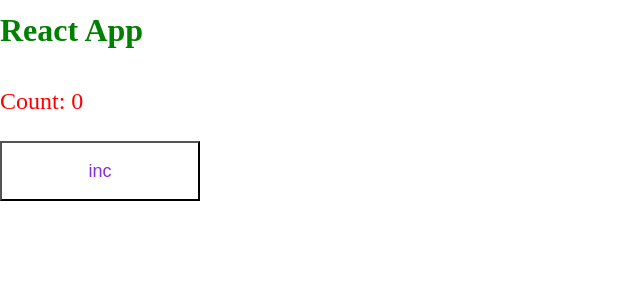
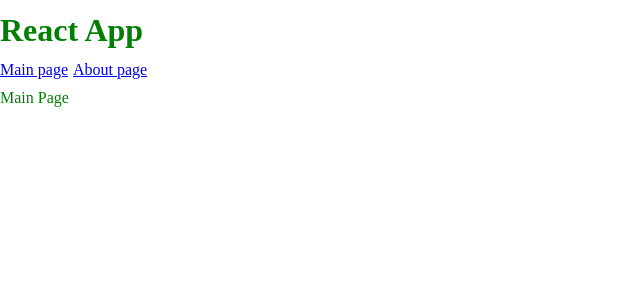
Before and after one commit to archebaldo77/arche77-blog, a React app: page / in a window 1280 px wide. Shown: the top 300 px of the page, without its empty margins (0-640 px from the left). Built offline with nearby package versions, Linux system fonts and the light colour scheme.

Commit message:
Add: basic router (react-router-dom)

```diff
--- a/package.json
+++ b/package.json
@@ -13,6 +13,7 @@
     "@types/node": "20.10.5",
     "@types/react": "18.2.45",
     "@types/react-dom": "18.2.18",
+    "@types/react-router-dom": "5.3.3",
     "@types/webpack": "5.28.5",
     "@types/webpack-dev-server": "4.7.2",
     "css-loader": "6.8.1",
@@ -31,6 +32,7 @@
   },
   "dependencies": {
     "react": "17.0.2",
-    "react-dom": "17.0.2"
+    "react-dom": "17.0.2",
+    "react-router-dom": "6.21.0"
   }
 }
--- /dev/null
+++ b/src/components/app/app.module.scss
@@ -0,0 +1,9 @@
+.app {
+  color: green;
+}
+
+.links {
+  display: flex;
+  column-gap: 5px;
+  margin-bottom: 10px;
+}
--- a/src/components/app/app.tsx
+++ b/src/components/app/app.tsx
@@ -1,13 +1,25 @@
-// components;
-import { Counter } from "../counter/counter";
+// packages;
+import { Routes, Route, Link } from "react-router-dom";
 
-import "../../styles/style.scss";
+// pages;
+import { Main } from "../../pages/main/main";
+import { About } from "../../pages/about/about";
+
+// styles;
+import cls from "./app.module.scss";
 
 export const App = () => {
   return (
-    <div className="app">
+    <div className={cls.app}>
       <h1>React App</h1>
-      <Counter />
+      <div className={cls.links}>
+        <Link to="/">Main page</Link>
+        <Link to="/about">About page</Link>
+      </div>
+      <Routes>
+        <Route path="/" element={<Main />} />
+        <Route path="/about" element={<About />} />
+      </Routes>
     </div>
   );
 };
--- a/src/index.tsx
+++ b/src/index.tsx
@@ -1,7 +1,16 @@
 // packages;
 import { render } from "react-dom";
+import { BrowserRouter } from "react-router-dom";
 
 // components;
 import { App } from "./components/app/app";
 
-render(<App />, document.getElementById(`root`));
+// styles;
+import "./styles/style.scss";
+
+render(
+  <BrowserRouter>
+    <App />
+  </BrowserRouter>,
+  document.getElementById(`root`)
+);
--- /dev/null
+++ b/src/pages/about/about.tsx
@@ -0,0 +1 @@
+export const About = () => <div>About page</div>;
--- /dev/null
+++ b/src/pages/main/main.tsx
@@ -0,0 +1 @@
+export const Main = () => <div>Main Page</div>;
--- a/src/styles/style.scss
+++ b/src/styles/style.scss
@@ -8,7 +8,3 @@
   margin: 0;
   font: 400 16px/18px "Times New Roman", sans-serif;
 }
-
-.app {
-  color: green;
-}
```
Also changed, not shown: 2 other files (tests, documents, lock files or other folders).
